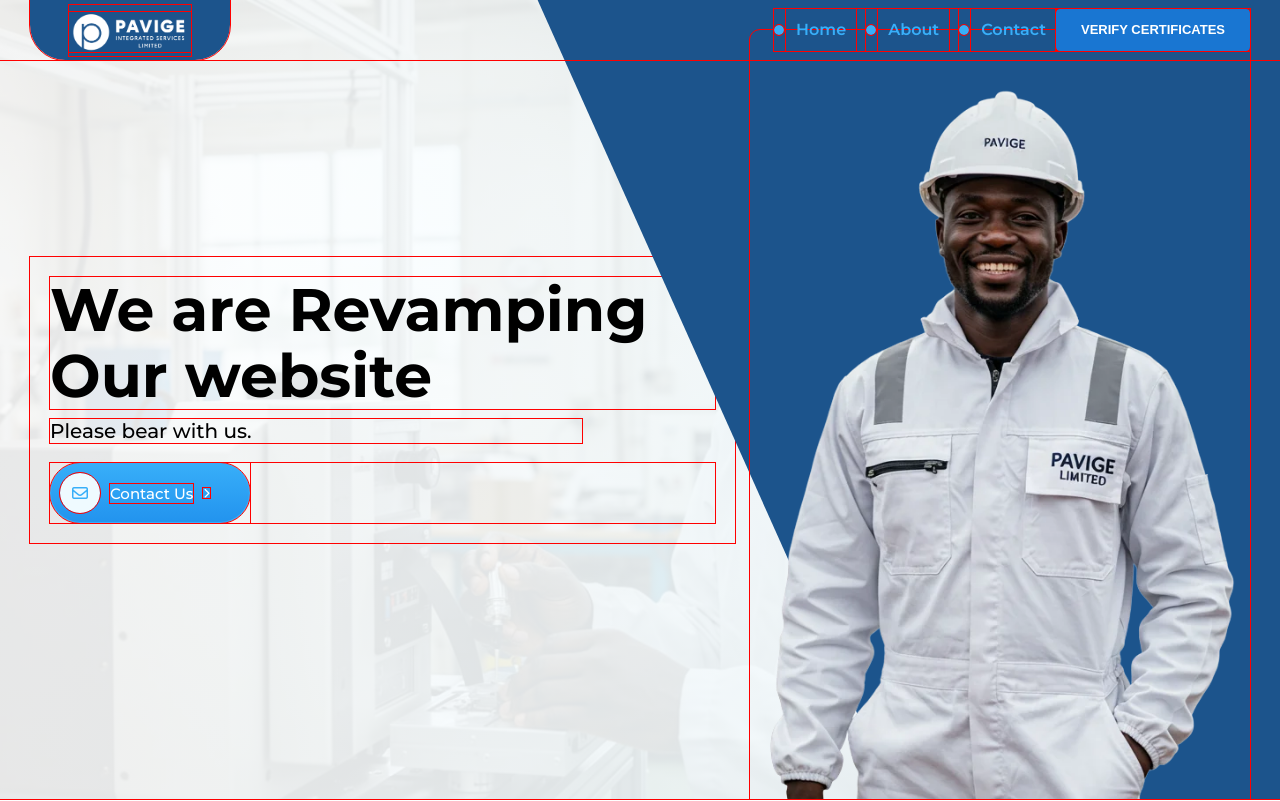
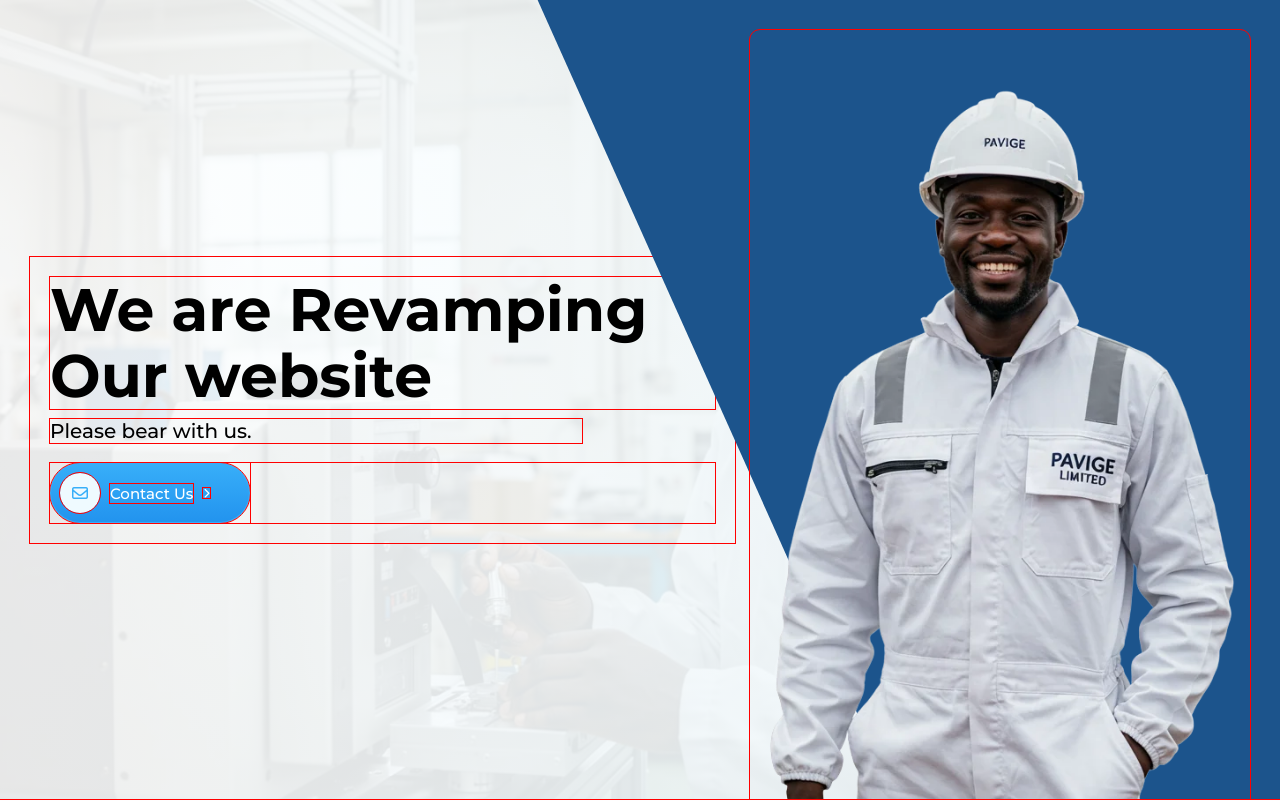
Before and after one commit to PraisesAmaiyo/pavigeltd, a website: page index.html in a window 1280 px wide. Shown: the top 801 px of the page. Drawn offline with nearby package versions, Linux system fonts and the light colour scheme.

Commit message:
MOD: Removed header

```diff
--- a/index.html
+++ b/index.html
@@ -50,68 +50,7 @@
 <body class=" home" id="home">
    <main class="home-container">
 
-      <header class="navigation-header ">
 
-         <div class="logo-nav">
-            <a href="/index.html">
-               <img class="logo" alt="Pavige Limited Logo" src="img/logo.png" />
-            </a>
-         </div>
-
-         <nav class="main-nav">
-            <ul class="main-nav-list">
-               <li class="main-nav-list_single">
-                  <span class="main-nav-link_icon"></span>
-                  <a class="main-nav-link" href="#home">Home</a>
-               </li>
-
-               <li class="main-nav-list_single">
-                  <span class="main-nav-link_icon"></span>
-                  <a class="main-nav-link" href="#about">About</a>
-               </li>
-
-               <li class="main-nav-list_single">
-                  <span class="main-nav-link_icon"></span>
-                  <a class="main-nav-link" href="#contact">Contact</a>
-               </li>
-            </ul>
-
-            <div class="nav-verification nav-bar">
-               <button id="openModalBtn" class="btn primary-btn">Verify Certificates</button>
-            </div>
-         </nav>
-
-
-         <!-- <div class="nav-socials">
-            <i class="fa-brands fa-facebook social-icon"></i>
-
-            <i class="fa-brands fa-twitter social-icon"></i>
-
-            <i class="fa-brands fa-linkedin social-icon"></i>
-
-            <i class="fa-brands fa-instagram social-icon"></i>
-         </div> -->
-
-         <div class="mobile-btn_div">
-
-            <div class="nav-verification">
-               <button id="openModalBtn_2" class="btn primary-btn">Verify Certificates</button>
-            </div>
-
-            <button class="btn-mobile-nav">
-
-               <!-- <i class="fa-solid fa-bars icon-mobile-nav" name="menu-outline"></i>
-            <i class="fa-solid fa-xmark icon-mobile-nav dark" name="close-outline"></i> -->
-
-               <ion-icon class="icon-mobile-nav" name="menu-outline"></ion-icon>
-
-
-
-               <ion-icon class="icon-mobile-nav dark" name="close-outline"></ion-icon>
-            </button>
-         </div>
-
-      </header>
 
       <section class="section-hero" id="home">
 
```
